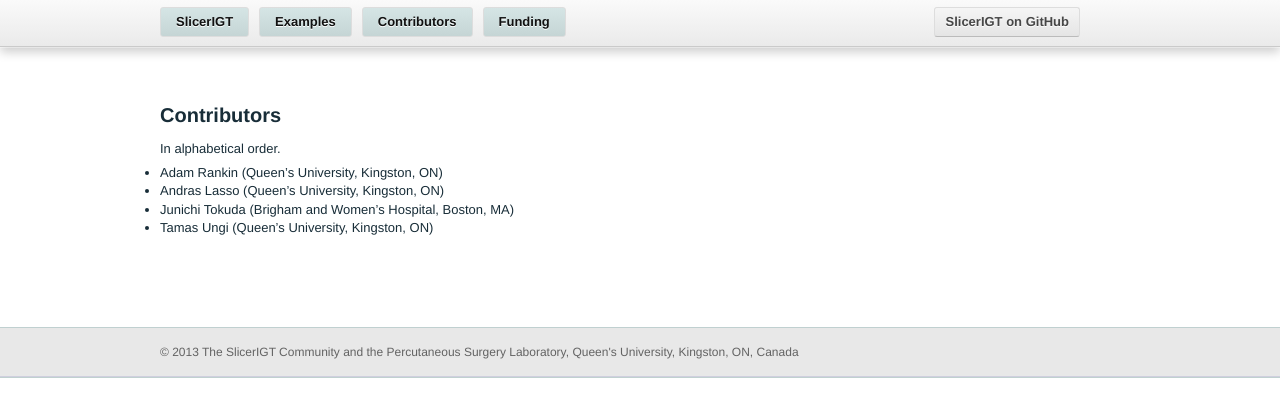
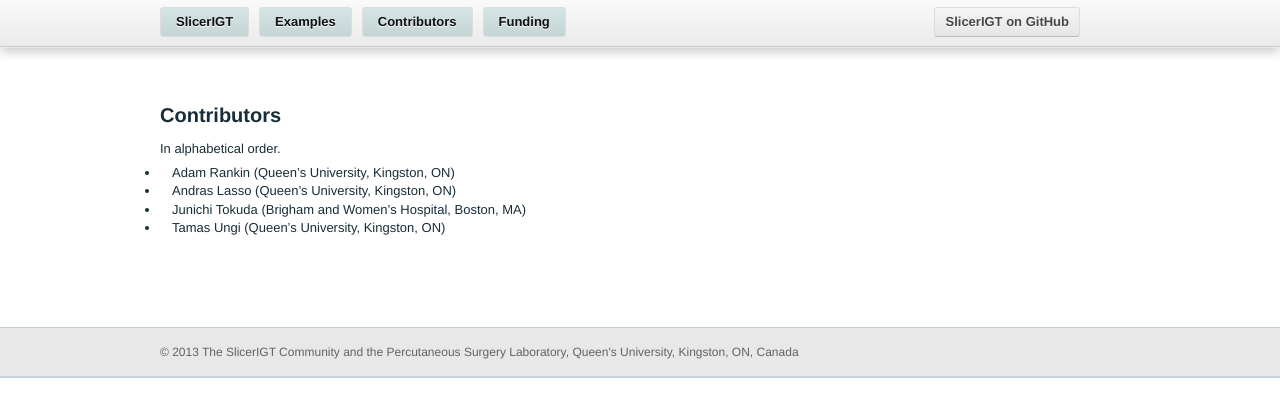
Before and after one commit to Sunderlandkyl/slicerrt.github.com, a Jekyll site: the page built from Contributors.md, in a window 1280 px wide. Shown: the top 417 px of the page. Built offline with Jekyll 4.4.1, drawn with Linux system fonts in a browser that asks for light colours; Markdown is read by kramdown in place of the engine named in the settings.

Commit message:
Update pages.css

```diff
--- a/css/pages.css
+++ b/css/pages.css
@@ -62,7 +62,7 @@
 }
 
 ul li {
-  padding-left: 0px;
+  padding-left: 12px;
 }
 
 ol {
```
